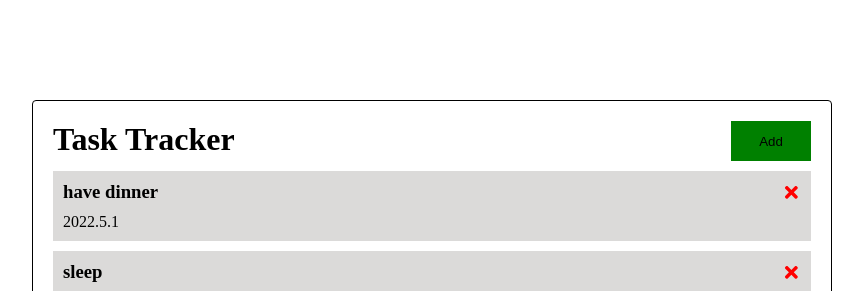
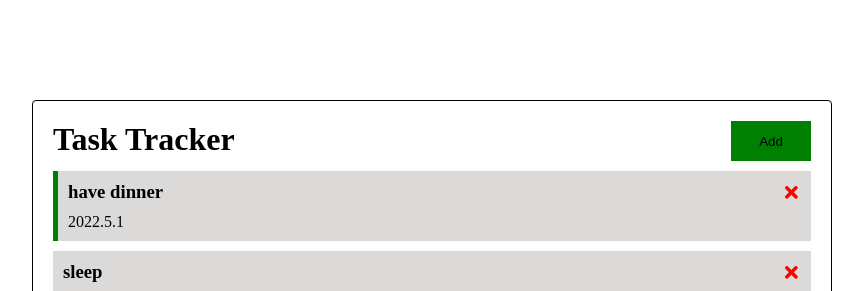
Before and after one commit to Knight174/react-crash-todolist, a React (Create React App) app: page / in a window 1280 px wide. Shown: the top 291 px of the page, without its empty margins (208-1071 px from the left). Built offline with nearby package versions, Linux system fonts and the light colour scheme; the HTML template or start-up script is replaced by a standard one.

Commit message:
toggle reminder in task 功能和UI添加

```diff
--- a/src/App.js
+++ b/src/App.js
@@ -26,8 +26,19 @@
 
   // delete task
   const deleteTask = (id) => {
-    console.log('delete', id);
     setTasks(tasks.filter((task) => task.id !== id));
+  }
+
+  // toggle reminder
+  const toggleReminder = (id) => {
+    console.log(id);
+    setTasks(
+      tasks.map(
+        task => task.id === id ?
+          { ...task, reminder: !task.reminder } :
+          task
+      )
+    )
   }
 
   return (
@@ -35,8 +46,8 @@
       <Header />
       {
         tasks.length > 0 ?
-          <Tasks tasks={tasks} onDelete={deleteTask} /> :
-          'No tasks to show here.'
+          (<Tasks tasks={tasks} onDelete={deleteTask} onToggle={toggleReminder} />) :
+          ('No tasks to show here.')
       }
     </div>
   );
--- a/src/components/Task.js
+++ b/src/components/Task.js
@@ -1,9 +1,12 @@
 import PropTypes from 'prop-types'
 import { FaTimes } from 'react-icons/fa';
 
-const Task = ({ task, onDelete }) => {
+const Task = ({ task, onDelete, onToggle }) => {
   return (
-    <div className="task">
+    <div
+      className={`task ${task.reminder ? 'reminder' : ''}`}
+      onDoubleClick={() => onToggle(task.id)}
+    >
       <h3>
         {task.text}
         <FaTimes color='red'
--- a/src/components/Tasks.js
+++ b/src/components/Tasks.js
@@ -1,7 +1,7 @@
 import Task from './Task'
 import PropTypes from 'prop-types'
 
-const Tasks = ({ tasks, onDelete }) => {
+const Tasks = ({ tasks, onDelete, onToggle }) => {
   return (
     <>
       {tasks.map(
@@ -10,6 +10,7 @@
             key={task.id}
             task={task}
             onDelete={onDelete}
+            onToggle={onToggle}
           />
         )
       )}
--- a/src/index.css
+++ b/src/index.css
@@ -49,3 +49,7 @@
   align-items: center;
   margin-bottom: 10px;
 }
+
+.task.reminder {
+  border-left: 5px solid green;
+}
```
